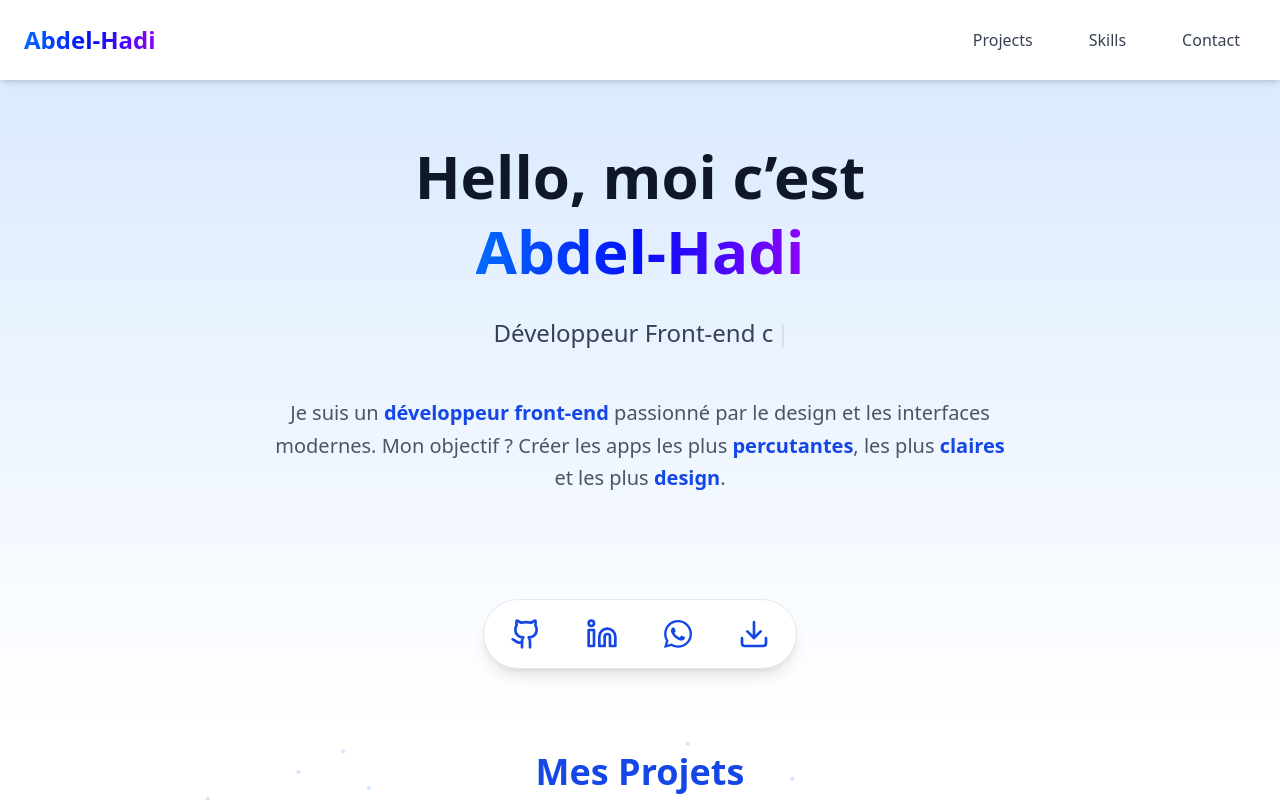
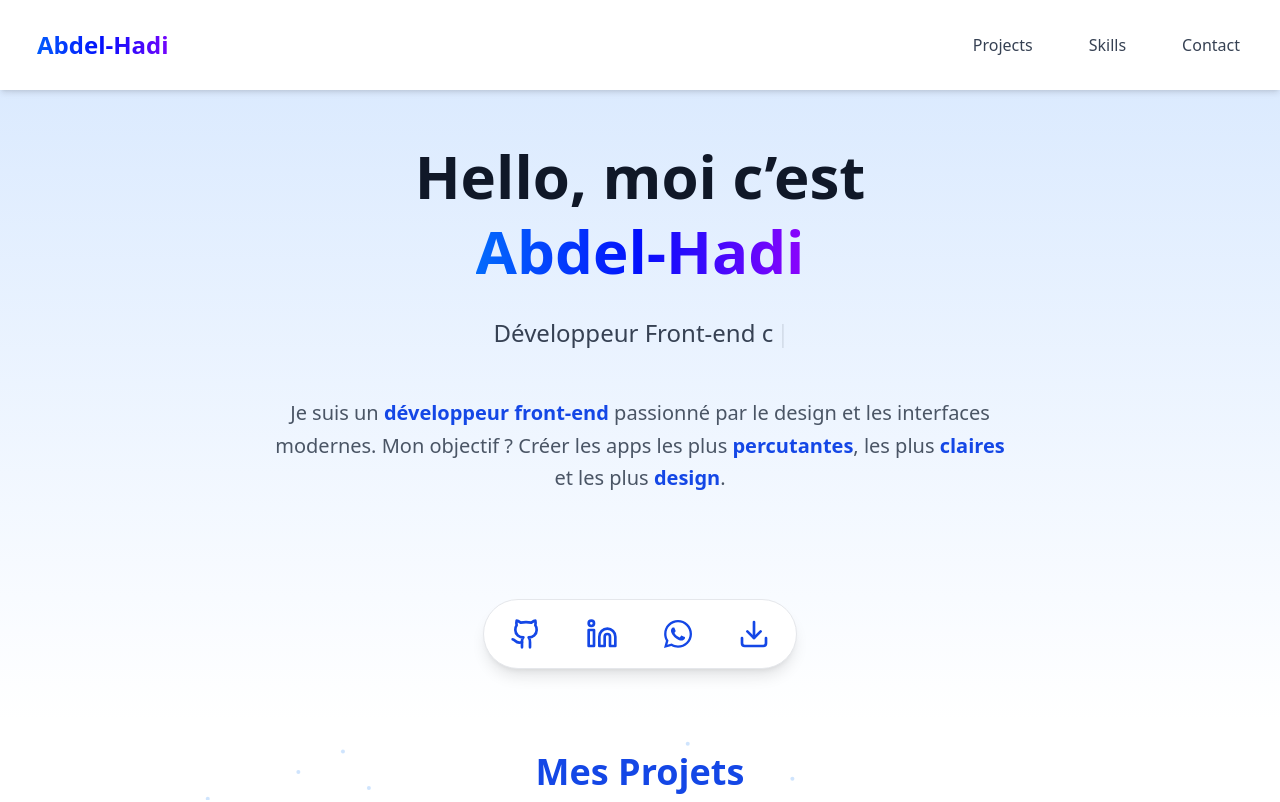
Before and after one commit to Abdelhadi-coder/Portfolio-mobile, a React (Vite) app in the folder mon-portfolio/: page / in a window 1280 px wide. Shown: the top 802 px of the page. Built offline with nearby package versions, Linux system fonts and the light colour scheme.

Commit message:
ADD : changed the logo of the navbar now i added a pretty nice hover

```diff
--- a/mon-portfolio/src/components/Navbar.jsx
+++ b/mon-portfolio/src/components/Navbar.jsx
@@ -31,8 +31,14 @@ export default function Navbar() {
   return (
     <nav className="fixed w-full bg-white shadow-md z-50 top-0 left-0">
       <div className="max-w-7xl mx-auto px-6 py-6 flex justify-between items-center">
-        <div className="text-2xl font-bold select-none text-transparent bg-clip-text bg-[linear-gradient(to_right,#036bfc,#030ffc,#8c03fc)]"><a href="/">Abdel-Hadi</a></div>
-
+        <div className="text-2xl font-bold select-none text-transparent bg-clip-text bg-[linear-gradient(to_right,#036bfc,#030ffc,#8c03fc)]">
+          <a
+            href="/"
+            className="inline-block px-3 py-1 rounded-xl border border-transparent transition duration-300 hover:border-gray-300 hover:bg-gray-100/30"
+          >
+            Abdel-Hadi
+          </a>
+        </div>
         <ul className="hidden md:flex space-x-6">
           {['projects', 'skills', 'contact'].map((id) => (
             <li key={id}>
```
